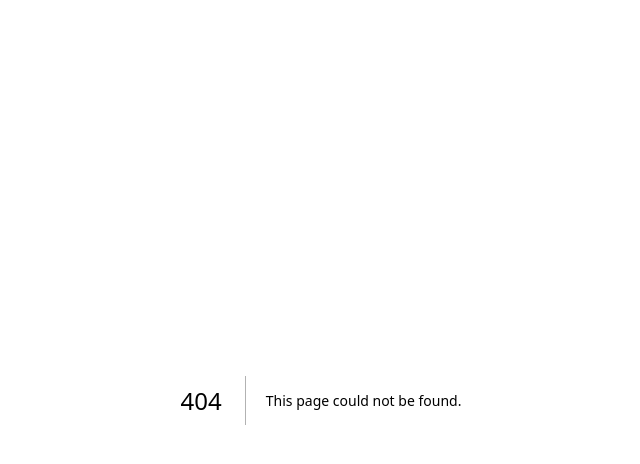
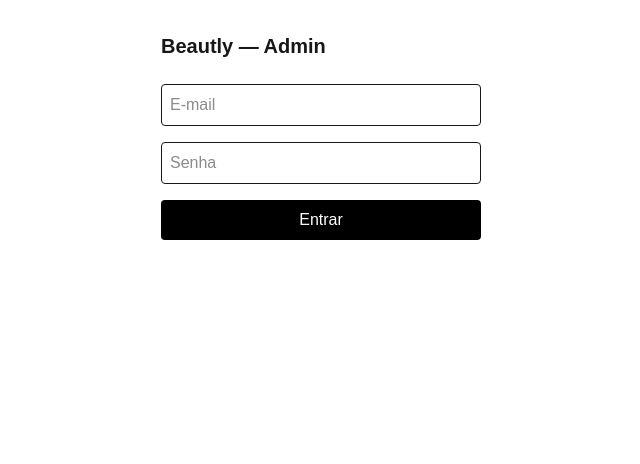
Before and after one commit to Faabiiogja/beautly, a Next.js app: page /platform/login in a window 1280 px wide. Before the commit this address had no page. Shown: the top 464 px of the page, without its empty margins (319-959 px from the left). Built offline with nearby package versions, Linux system fonts and the light colour scheme; no server answers.

Commit message:
feat: platform admin login

```diff
--- a/package.json
+++ b/package.json
@@ -16,7 +16,8 @@
     "iron-session": "^8.0.4",
     "next": "16.2.9",
     "react": "19.2.4",
-    "react-dom": "19.2.4"
+    "react-dom": "19.2.4",
+    "zod": "^3.25.76"
   },
   "devDependencies": {
     "@tailwindcss/postcss": "^4",
--- /dev/null
+++ b/src/app/platform/login/actions.ts
@@ -0,0 +1,37 @@
+"use server";
+
+import { getSession } from "@/lib/session";
+import { authenticate } from "@/services/auth-service";
+import { redirect } from "next/navigation";
+import { z } from "zod";
+
+const schema = z.object({
+  email: z.string().email(),
+  password: z.string().min(1),
+});
+
+export interface LoginState {
+  error?: string;
+}
+
+export async function loginAction(
+  _prev: LoginState | null,
+  formData: FormData,
+): Promise<LoginState> {
+  const parsed = schema.safeParse({
+    email: formData.get("email"),
+    password: formData.get("password"),
+  });
+  if (!parsed.success) return { error: "Dados inválidos." };
+
+  const result = await authenticate(parsed.data.email, parsed.data.password);
+  if (!result) return { error: "E-mail ou senha incorretos." };
+
+  const session = await getSession();
+  session.userId = result.userId;
+  session.role = result.role;
+  session.businessId = result.businessId;
+  await session.save();
+
+  redirect(result.role === "PLATFORM_ADMIN" ? "/platform" : "/admin");
+}
--- /dev/null
+++ b/src/app/platform/login/page.tsx
@@ -0,0 +1,41 @@
+"use client";
+
+import { useActionState } from "react";
+import { loginAction, type LoginState } from "./actions";
+
+export default function PlatformLoginPage() {
+  const [state, action, pending] = useActionState<LoginState | null, FormData>(
+    loginAction,
+    null,
+  );
+
+  return (
+    <main className="mx-auto max-w-sm p-8">
+      <h1 className="mb-6 text-xl font-semibold">Beautly — Admin</h1>
+      <form action={action} className="space-y-4">
+        <input
+          name="email"
+          type="email"
+          placeholder="E-mail"
+          required
+          className="w-full rounded border p-2"
+        />
+        <input
+          name="password"
+          type="password"
+          placeholder="Senha"
+          required
+          className="w-full rounded border p-2"
+        />
+        {state?.error && <p className="text-sm text-red-600">{state.error}</p>}
+        <button
+          type="submit"
+          disabled={pending}
+          className="w-full rounded bg-black p-2 text-white disabled:opacity-50"
+        >
+          {pending ? "Entrando..." : "Entrar"}
+        </button>
+      </form>
+    </main>
+  );
+}
```
Also changed, not shown: 1 other file (tests, documents, lock files or other folders).
